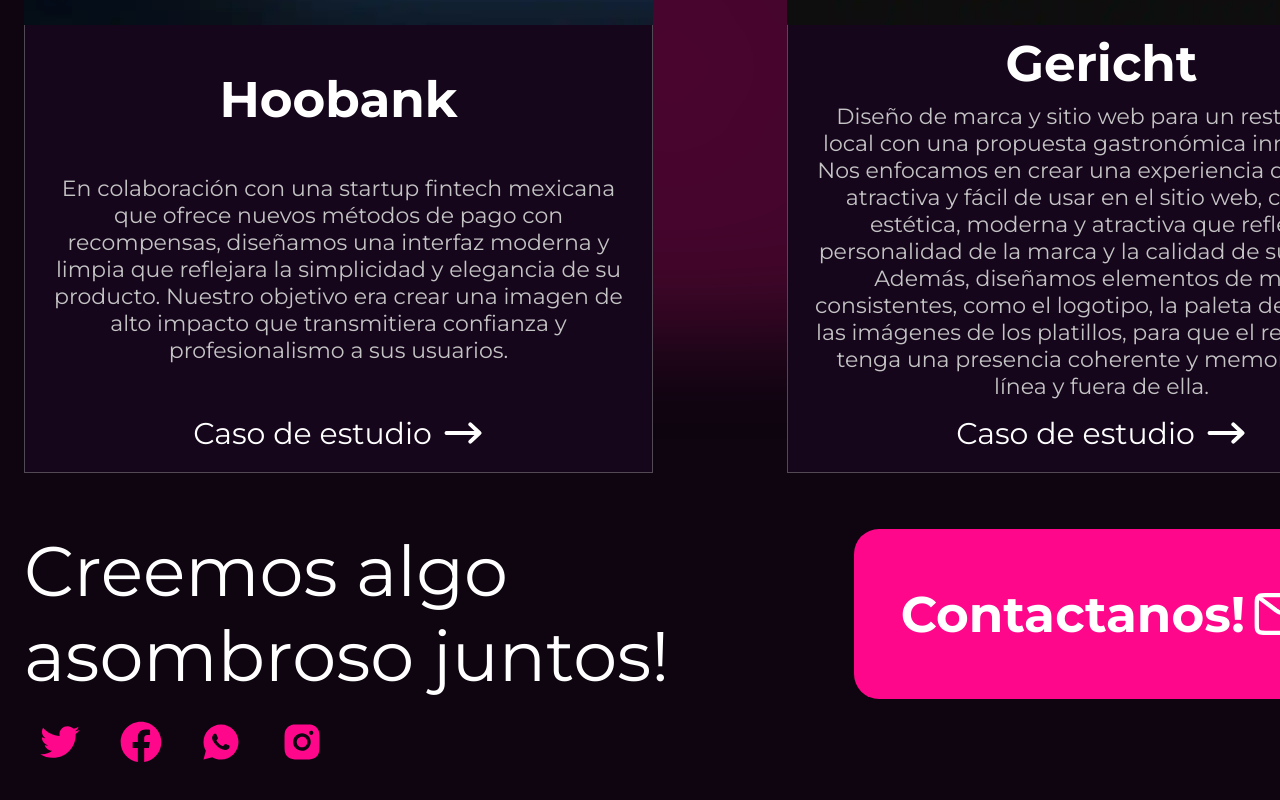
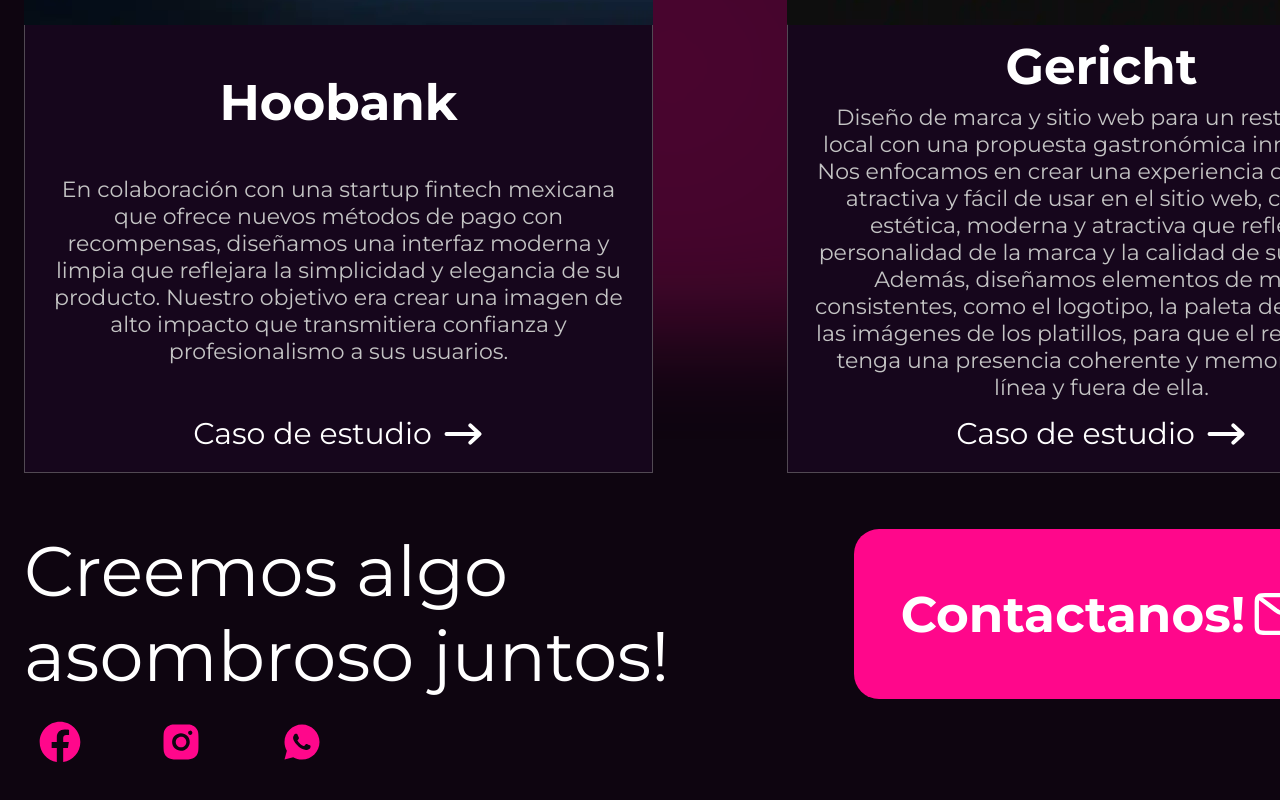
Before and after one commit to DiegoEDG/ense-landing, a Next.js app: page / in a window 1280 px wide. Shown: the part 2353-3153 px from the top of the page. Built offline with nearby package versions, Linux system fonts and the light colour scheme.

Commit message:
CHORES: Links to RRSS added

```diff
--- a/src/components/CS.tsx
+++ b/src/components/CS.tsx
@@ -11,7 +11,9 @@
 				<div className={style.backgroundElipse}></div>
 				{studyCase.map((item) => (
 					<div className={style.cards} key={item.id}>
-						<Image className={style.img} width={629} height={495} src={item.img} alt="study case" />
+						<Link href={item.href} style={{ textDecoration: 'none' }}>
+							<Image className={style.img} width={629} height={495} src={item.img} alt="study case" />
+						</Link>
 
 						<p className={style.cardTitle}>{item.title}</p>
 						<p className={style.paragraph}>{item.paragraph}</p>
--- a/src/components/Footer.tsx
+++ b/src/components/Footer.tsx
@@ -1,11 +1,11 @@
 import Link from 'next/link';
 import Image from 'next/image';
 import envelop from '../../public/envelop.svg';
-import twitter from '../../public/twitter.svg';
 import facebook from '../../public/facebook.svg';
 import whatsapp from '../../public/whatsapp.svg';
 import instagram from '../../public/instagram.svg';
 import style from './Footer.module.css';
+import { FACE_URL, WA_URL, INSTA_URL } from '@/constants/contact';
 const Footer = () => {
 	return (
 		<div className={style.container}>
@@ -14,7 +14,7 @@
 					Creemos algo <br /> asombroso juntos!
 				</p>
 
-				<Link href="#" style={{ textDecoration: 'none' }}>
+				<Link href={WA_URL} target="_blank" style={{ textDecoration: 'none' }}>
 					<div className={style.link}>
 						<p>Contactanos!</p>
 						<Image className={style.envelop} width={72} height={42} src={envelop} alt="envelop" />
@@ -23,20 +23,16 @@
 			</div>
 
 			<div className={style.icons}>
-				<Link href="#" style={{ textDecoration: 'none' }}>
-					<Image className={style.twitter} width={72} height={42} src={twitter} alt="twitter" />
-				</Link>
-
-				<Link href="#" style={{ textDecoration: 'none' }}>
+				<Link href={FACE_URL} target="_blank" style={{ textDecoration: 'none' }}>
 					<Image className={style.facebook} width={72} height={42} src={facebook} alt="facebook" />
 				</Link>
 
-				<Link href="#" style={{ textDecoration: 'none' }}>
-					<Image className={style.whatsapp} width={72} height={42} src={whatsapp} alt="whatsapp" />
+				<Link href={INSTA_URL} target="_blank" style={{ textDecoration: 'none' }}>
+					<Image className={style.instagram} width={72} height={42} src={instagram} alt="instagram" />
 				</Link>
 
-				<Link href="#" style={{ textDecoration: 'none' }}>
-					<Image className={style.instagram} width={72} height={42} src={instagram} alt="instagram" />
+				<Link href={WA_URL} target="_blank" style={{ textDecoration: 'none' }}>
+					<Image className={style.whatsapp} width={72} height={42} src={whatsapp} alt="whatsapp" />
 				</Link>
 			</div>
 		</div>
--- a/src/components/Hero.tsx
+++ b/src/components/Hero.tsx
@@ -2,6 +2,7 @@
 import style from './Hero.module.css';
 import woman from './/../../public/CreativeWoman.svg';
 import Link from 'next/link';
+import { WA_URL } from '@/constants/contact';
 
 const Hero = () => {
 	return (
@@ -16,7 +17,7 @@
 					Nuestro enfoque personalizado en diseño y marketing digital nos permite llevar tu marca a otro nivel en un
 					mundo cada vez más competitivo.
 				</p>
-				<Link href="#" style={{ textDecoration: 'none' }}>
+				<Link href={WA_URL} target="_blank" style={{ textDecoration: 'none' }}>
 					<div className={style.cta}>Contactanos!</div>
 				</Link>
 			</div>
--- /dev/null
+++ b/src/constants/contact.ts
@@ -0,0 +1,3 @@
+export const WA_URL = 'https://wa.link/vw18eo';
+export const INSTA_URL = 'https://instagram.com/ense_digitalstudio?igshid=MTI1ZDU5ODQ3Yw==';
+export const FACE_URL = 'https://www.facebook.com/ensedigitaltudio/?mibextid=ZbWKwL';
```
